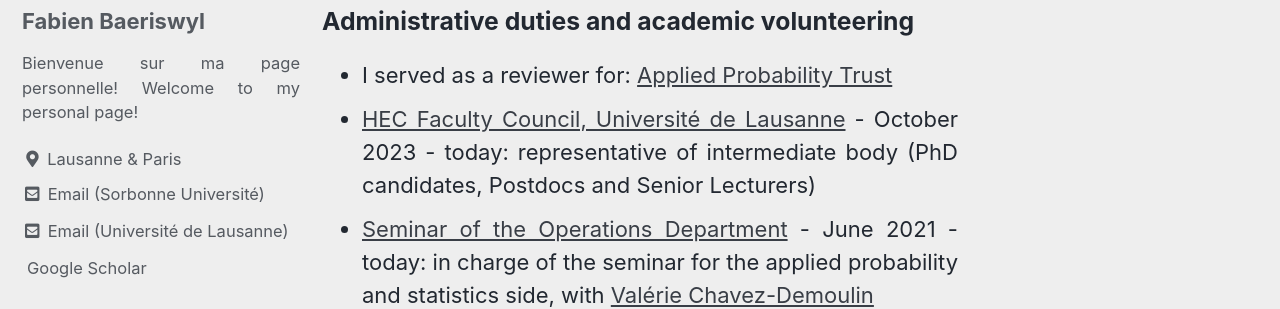
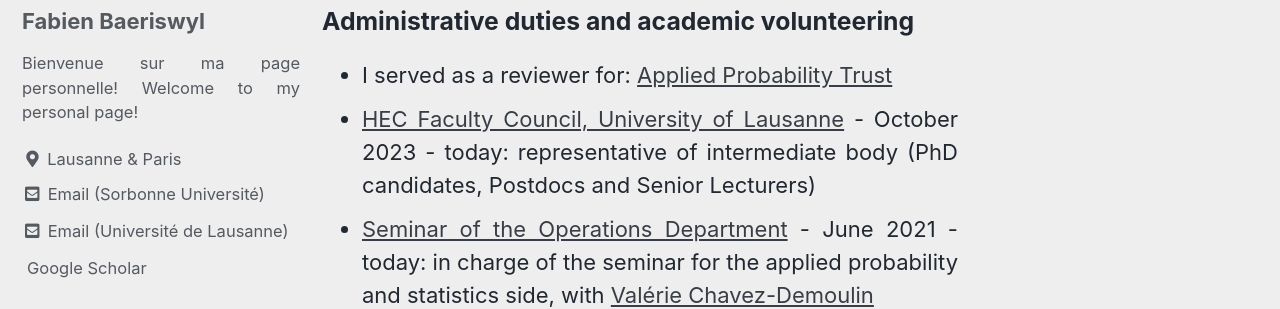
Before and after one commit to hplaninic/hrvoje.planinic.github.io, a Jekyll site: the page built from _pages/about-en.md, in a window 1280 px wide and 900 px high. Shown: the part 243-552 px from the top of the window. Built offline with Jekyll 4.4.1, drawn with Linux system fonts in a browser that asks for light colours; cached includes are drawn as plain includes; emoji names are drawn with the system emoji font; a style sheet for code colours, icons or effects is not loaded.

Commit message:
Update about-en.md

```diff
--- a/_pages/about-en.md
+++ b/_pages/about-en.md
@@ -11,7 +11,7 @@ author_profile: true
 ### Administrative duties and academic volunteering
 
 - I served as a reviewer for: [Applied Probability Trust](https://www.cambridge.org/core/societies/applied-probability-trust)
-- [HEC Faculty Council, Université de Lausanne](https://www.unil.ch/hec/fr/home/contact/conseil-de-faculte.html) - October 2023 - today: representative of intermediate body (PhD candidates, Postdocs and Senior Lecturers)
+- [HEC Faculty Council, University of Lausanne](https://www.unil.ch/hec/fr/home/contact/conseil-de-faculte.html) - October 2023 - today: representative of intermediate body (PhD candidates, Postdocs and Senior Lecturers)
 - [Seminar of the Operations Department](https://do-seminar-unil.github.io) - June 2021 - today: in charge of the seminar for the applied probability and statistics side, with [Valérie Chavez-Demoulin](www.unil.ch/unisciences/valeriechavez)
 - [CUSO Doctoral School in Statistics and Applied Probability](https://statistique.cuso.ch/accueil) - September 2021 - today: Representative of the PhD students to the Doctoral School committee
 - [Association du Corps Intermédiaire et des doctorant.e.s de l'Université de Lausanne](https://wp.unil.ch/acidul/) - December 2020 - December 2021: President and member of the committee
```
